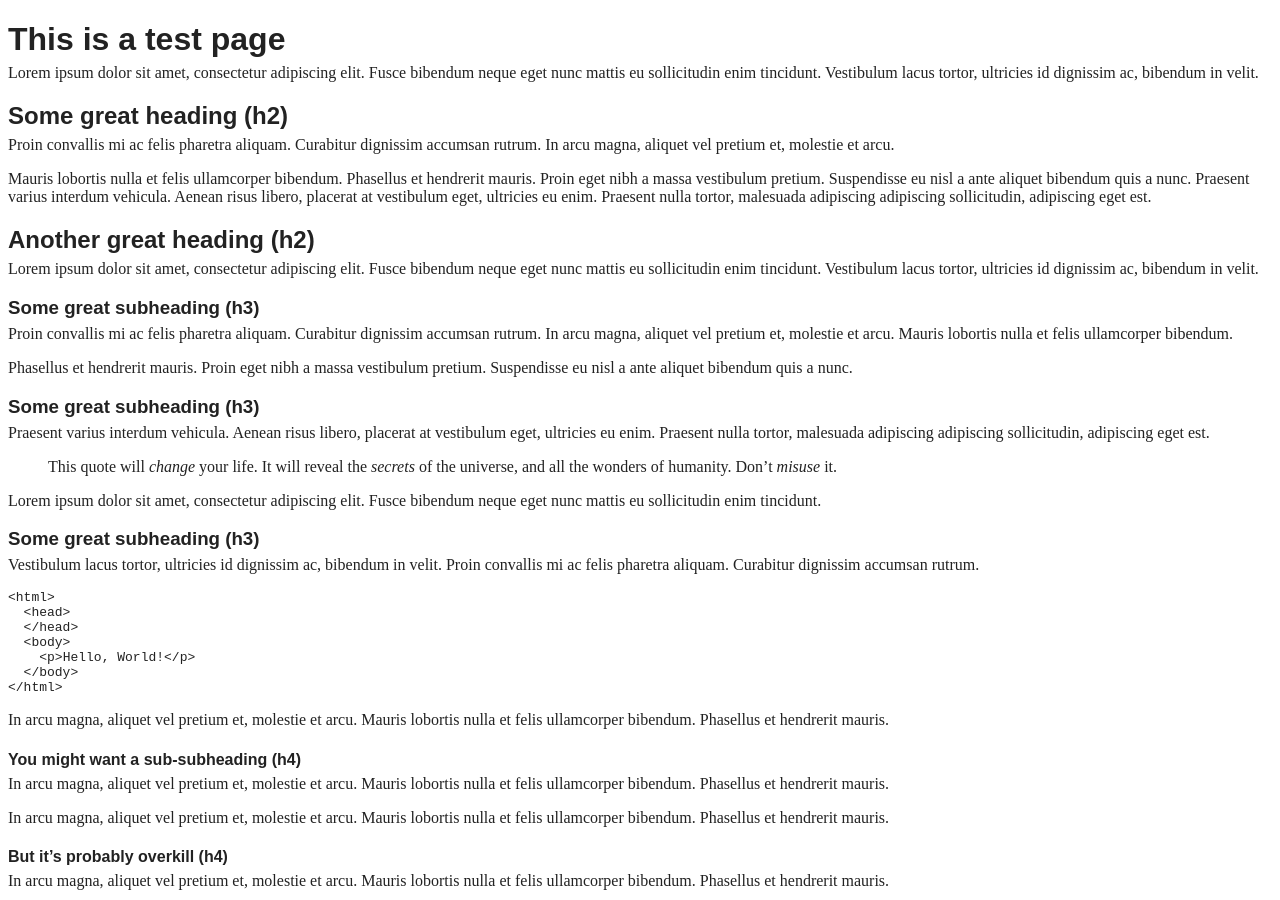
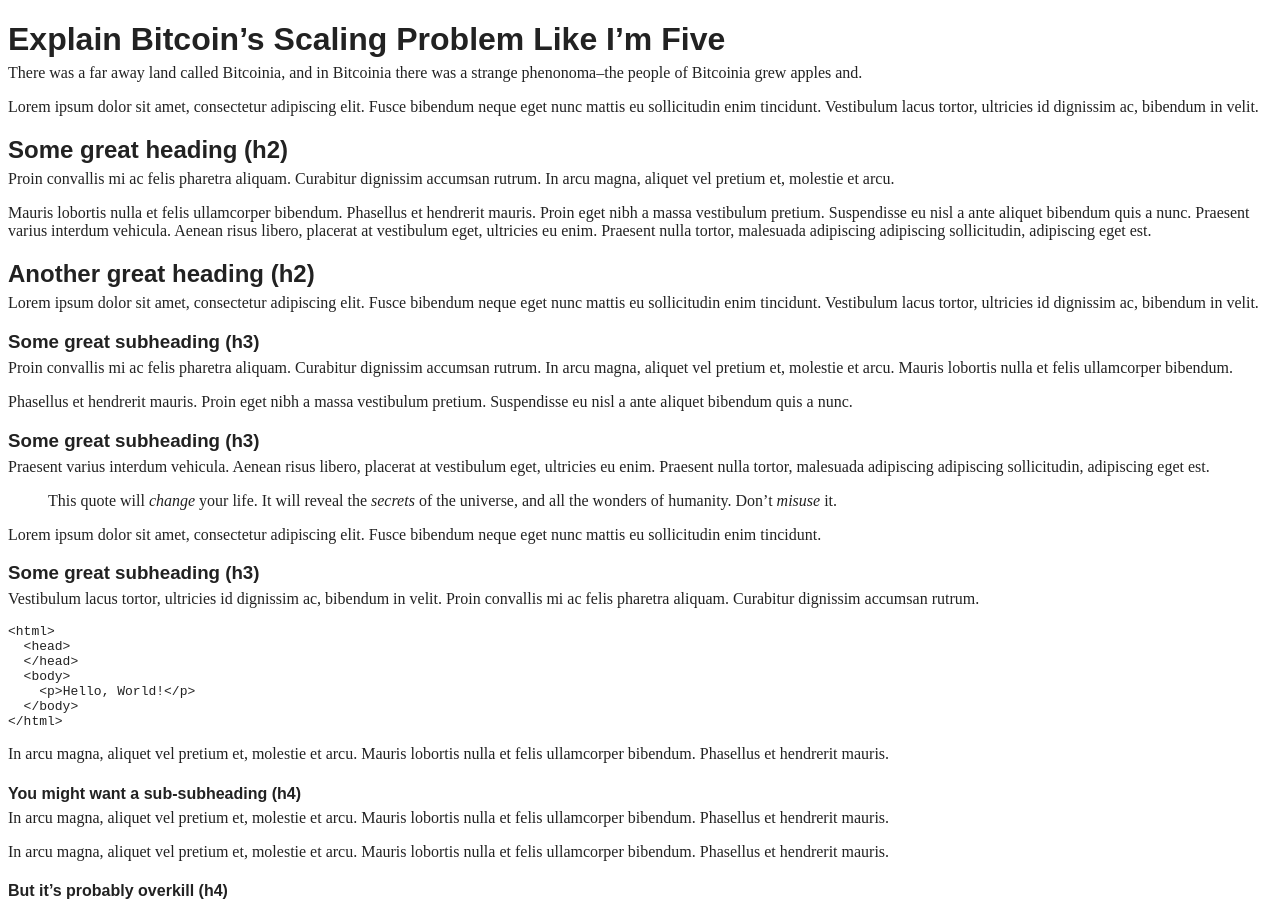
Before and after one commit to makgill/deryk, a Jekyll site: the page built from test.md, in a window 1280 px wide and 900 px high. Built offline with Jekyll 4.4.1, drawn with Linux system fonts in a browser that asks for light colours; some web fonts are replaced; our own code applies the rules of GitHub Pages for plain Markdown files.

Commit message:
Update test.md

```diff
--- a/test.md
+++ b/test.md
@@ -3,7 +3,9 @@
 long: true
 ---
 
-# This is a test page
+# Explain Bitcoin's Scaling Problem Like I'm Five
+
+There was a far away land called Bitcoinia, and in Bitcoinia there was a strange phenonoma--the people of Bitcoinia grew apples and.
 
 Lorem ipsum dolor sit amet, consectetur adipiscing elit. Fusce bibendum neque eget nunc mattis eu sollicitudin enim tincidunt. Vestibulum lacus tortor, ultricies id dignissim ac, bibendum in velit.
 
```
